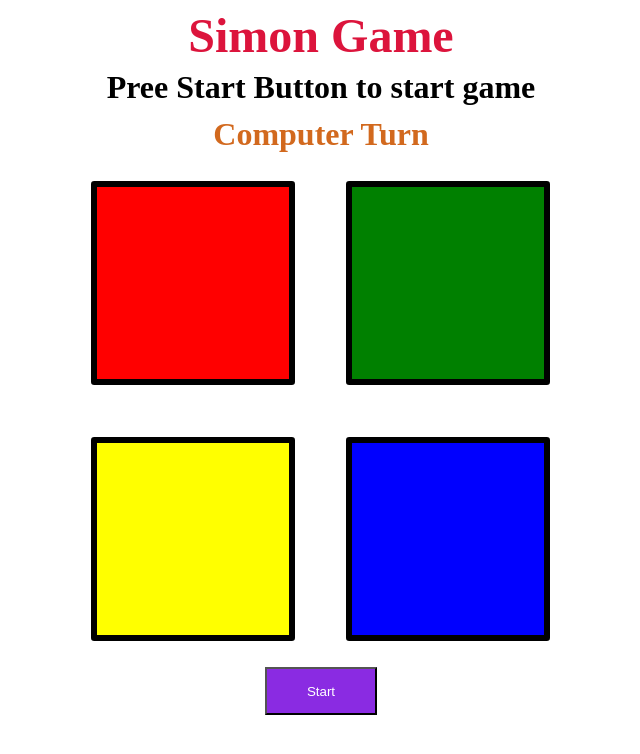
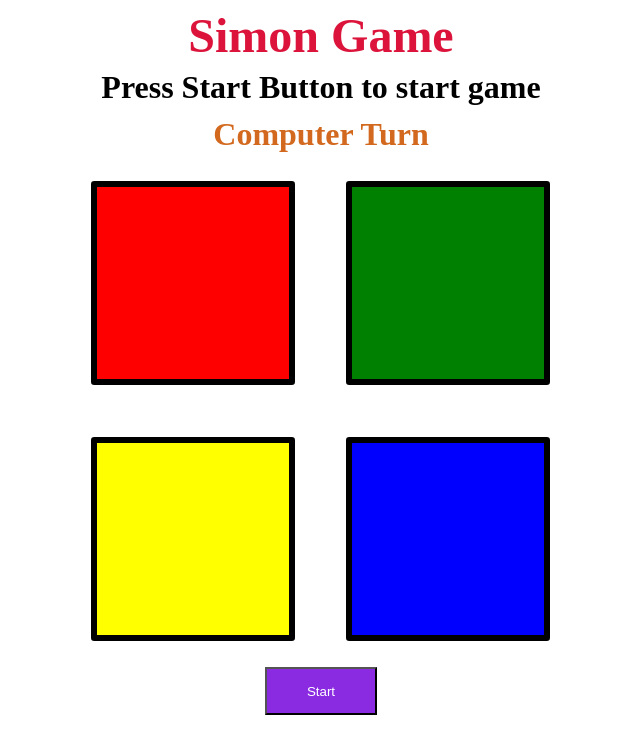
Before and after one commit to Harshit0201/simongame.github.io, a plain HTML site: page index.html in a window 1280 px wide. Shown: the whole page, without its empty margins (319-959 px from the left). Drawn offline with Linux system fonts and the light colour scheme.

Commit message:
Update index.html

```diff
--- a/index.html
+++ b/index.html
@@ -9,7 +9,7 @@
 <body>
     <h1>Simon Game</h1>
     <h3></h3>
-    <h4>Pree Start Button to start game</h4>
+    <h4>Press Start Button to start game</h4>
     <h5>Computer Turn</h5>
     <div class="box">
         <div class="box2 btn red" id="red" type="button"></div>
```
